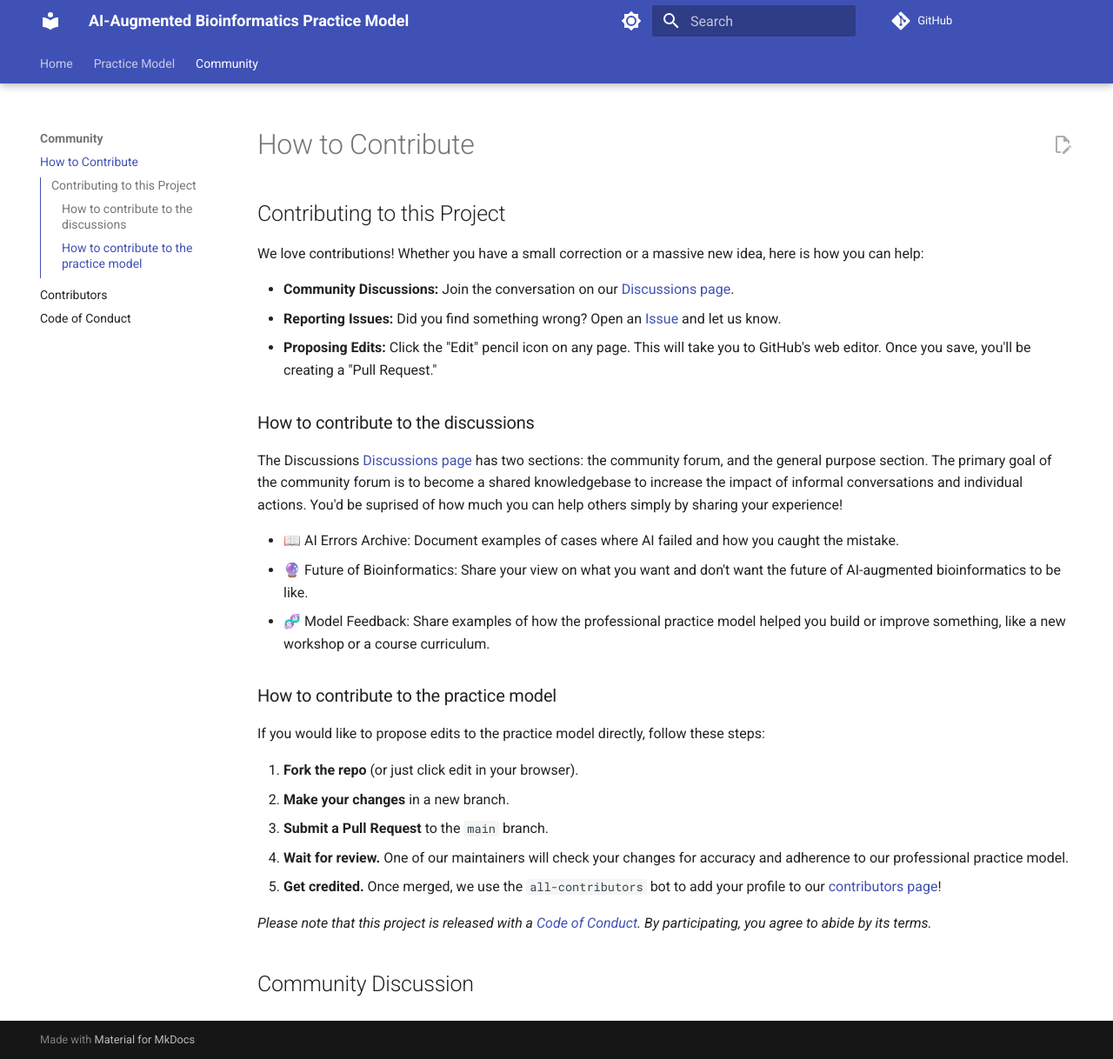
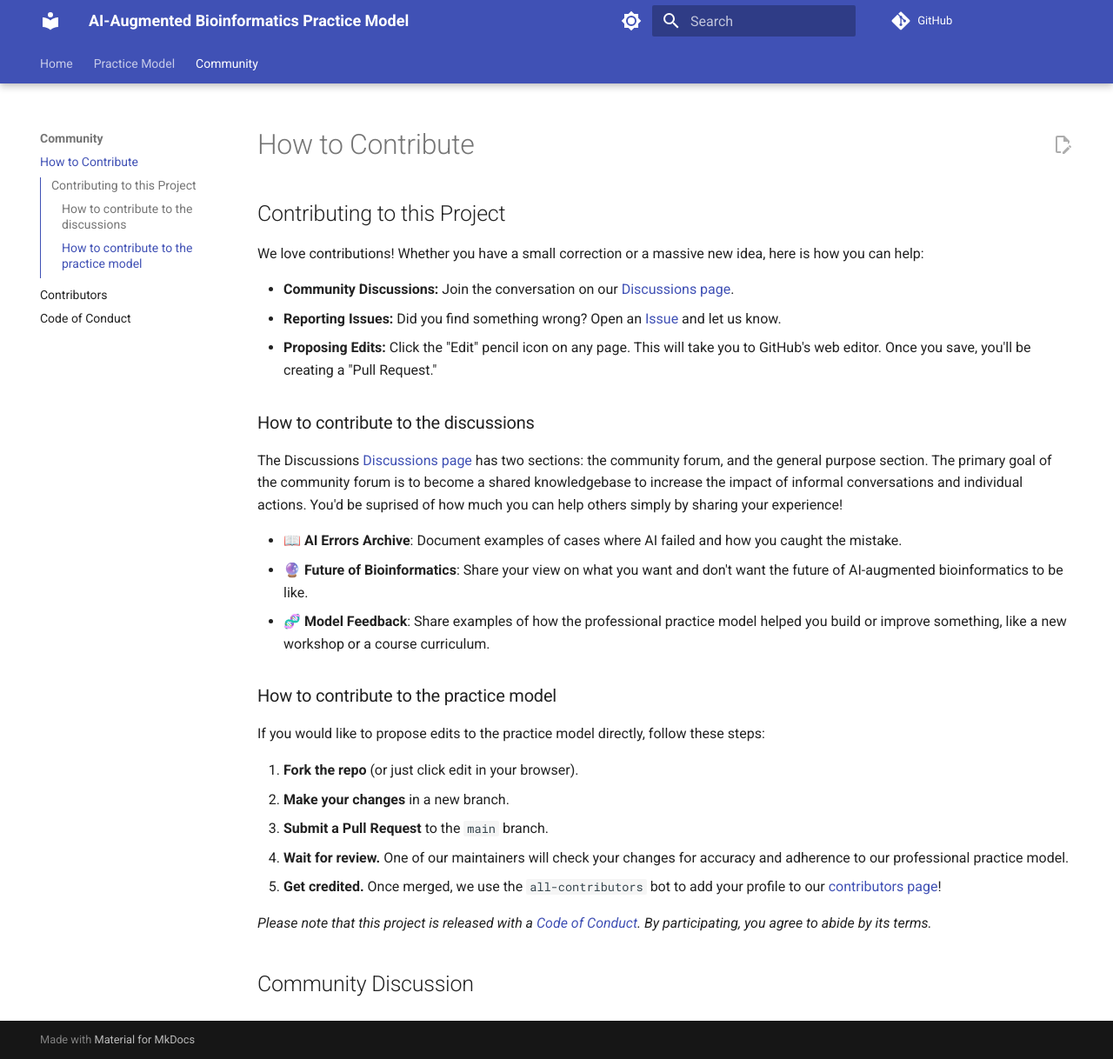
Before and after one commit to larisa-msoto/ai-bioinformatics-practice-model, an MkDocs documentation site: the page built from docs/contributing.md, in a window 1280 px wide and 1218 px high. Shown: the whole window at 87% size. Built offline with MkDocs 1.6.1 and Material for MkDocs 9.7.7, drawn with Linux system fonts in a browser that asks for light colours; comment, search, counter and statistics services are not loaded.

```diff
--- a/docs/contributing.md
+++ b/docs/contributing.md
@@ -10,9 +10,9 @@ We love contributions! Whether you have a small correction or a massive new idea
 
 The Discussions [Discussions page](https://github.com/larisa-msoto/ai-bioinformatics-practice-model/discussions) has two sections: the community forum, and the general purpose section. The primary  goal of the community forum is to become a shared knowledgebase to increase the impact of informal conversations and individual actions. You'd be suprised of how much you can help others simply by sharing your experience!
 
-  * 📖 AI Errors Archive: Document examples of cases where AI failed and how you caught the mistake.
-  * 🔮 Future of Bioinformatics: Share your view on what you want and don't want the future of AI-augmented bioinformatics to be like.
-  * 🧬 Model Feedback: Share examples of how the professional practice model helped you build or improve something, like a new workshop or a course curriculum.
+  * 📖 **AI Errors Archive**: Document examples of cases where AI failed and how you caught the mistake.
+  * 🔮 **Future of Bioinformatics**: Share your view on what you want and don't want the future of AI-augmented bioinformatics to be like.
+  * 🧬 **Model Feedback**: Share examples of how the professional practice model helped you build or improve something, like a new workshop or a course curriculum.
 
 ## How to contribute to the practice model
 
```
